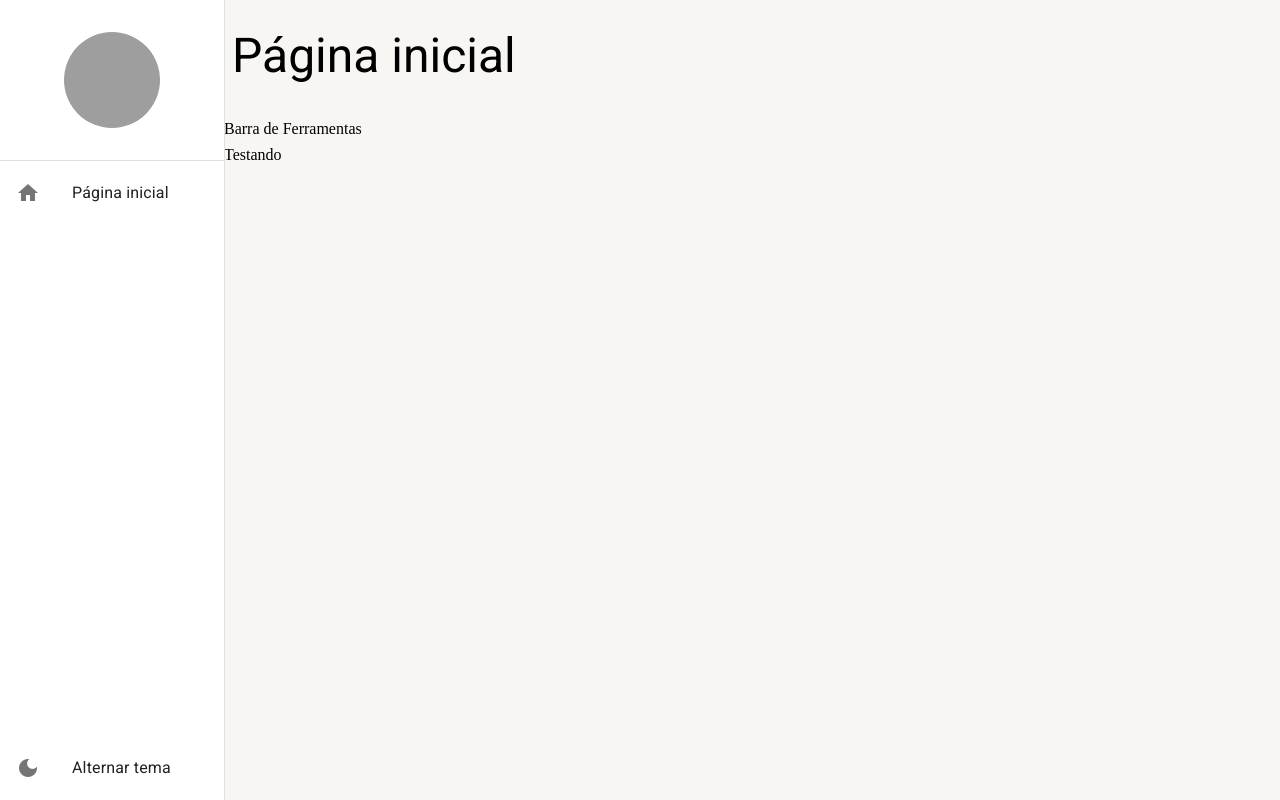
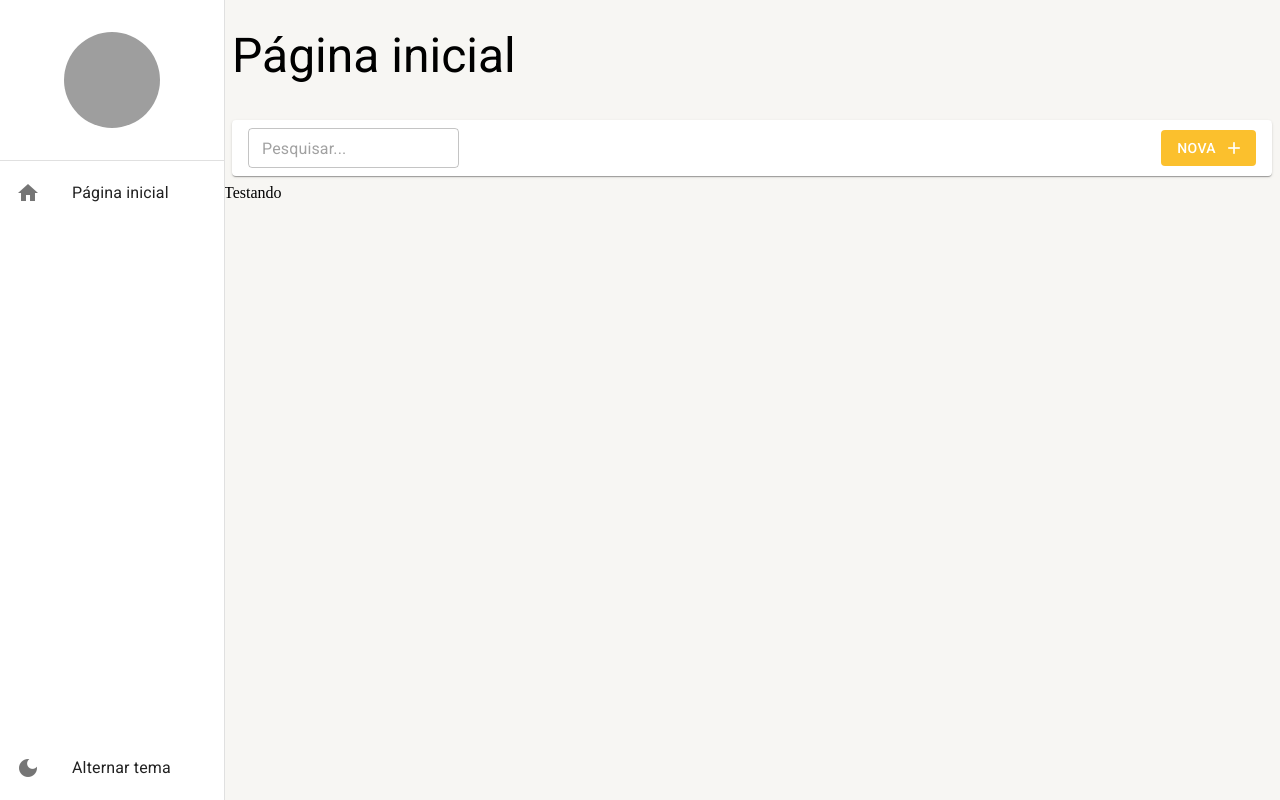
Before and after one commit to gabrielzopz/MaterialUi5, a React (Create React App) app: page /pagina-inicial in a window 1280 px wide. Built offline with nearby package versions, Linux system fonts and the light colour scheme; grey boxes are pictures that could not be loaded.

Commit message:
Layout Barra de Ferramentas

```diff
--- a/src/pages/dashboard/Dashboard.tsx
+++ b/src/pages/dashboard/Dashboard.tsx
@@ -1,11 +1,22 @@
+import { BarraDeFerramentas } from '../../shared/components';
 import { LayoutBaseDePagina } from '../../shared/layouts';
 
 export const Dashboard = () => {
 
 
     return (
-        <LayoutBaseDePagina titulo='Página inicial' barraDeFerramentas={<>Barra de Ferramentas</>}>
+        <LayoutBaseDePagina
+            titulo='Página inicial'
+            barraDeFerramentas={(
+                <BarraDeFerramentas
+                    mostrarInputBusca
+                    textoBotaoNovo='Nova'
+                />
+            )}
+        >
+
             Testando
+
         </LayoutBaseDePagina>
     );
 };
--- /dev/null
+++ b/src/shared/components/barra-de-ferramentas/BarraDeFerramentas.tsx
@@ -0,0 +1,55 @@
+import { Box, Button, TextField, Paper, useTheme, Icon } from '@mui/material';
+
+interface IBarraDeFerramentasProps {
+    textoDaBusca?: string;
+    mostrarInputBusca?: boolean;
+    aoMudarTextoDaBusca?: (novoTexto: string) => void;
+    textoBotaoNovo?: string;
+    mostrarBotaoNovo?: boolean;
+    aoClicarEmNovo?: () => void;
+}
+
+export const BarraDeFerramentas: React.FC<IBarraDeFerramentasProps> = ({
+    textoDaBusca = '',
+    mostrarInputBusca = false,
+    aoMudarTextoDaBusca,
+    aoClicarEmNovo,
+    textoBotaoNovo = 'Novo',
+    mostrarBotaoNovo = true,
+}) => {
+    const theme = useTheme();
+
+    return (
+        <Box
+            component={Paper}
+            height={theme.spacing(5)}
+            marginX={1}
+            padding={1}
+            paddingX={2}
+            display="flex"
+            gap={1}
+            alignItems="center">
+
+            {mostrarInputBusca && (
+                <TextField
+                    size="small"
+                    value={textoDaBusca}
+                    onChange={(e) => aoMudarTextoDaBusca?.(e.target.value)}
+                    placeholder='Pesquisar...'
+                />
+            )}
+
+            <Box flex={1} display="flex" justifyContent="end" >
+                {mostrarBotaoNovo && (
+                    <Button
+                    color='primary'
+                    disableElevation
+                    variant='contained'
+                    onClick={aoClicarEmNovo}
+                    endIcon={<Icon>add</Icon>}
+                    >{textoBotaoNovo}</Button>
+                )}
+            </Box>
+        </Box>
+    );
+};
--- a/src/shared/components/index.ts
+++ b/src/shared/components/index.ts
@@ -1 +1,2 @@
 export * from './menu-lateral/MenuLateral';
+export * from './barra-de-ferramentas/BarraDeFerramentas';
```
